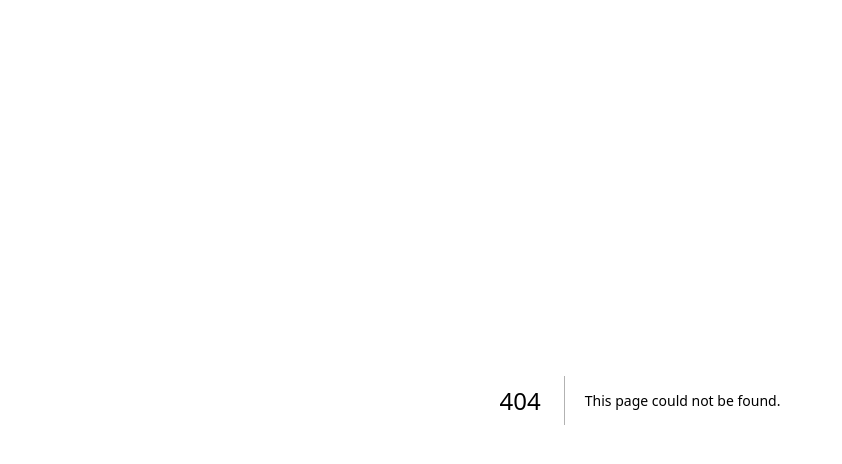
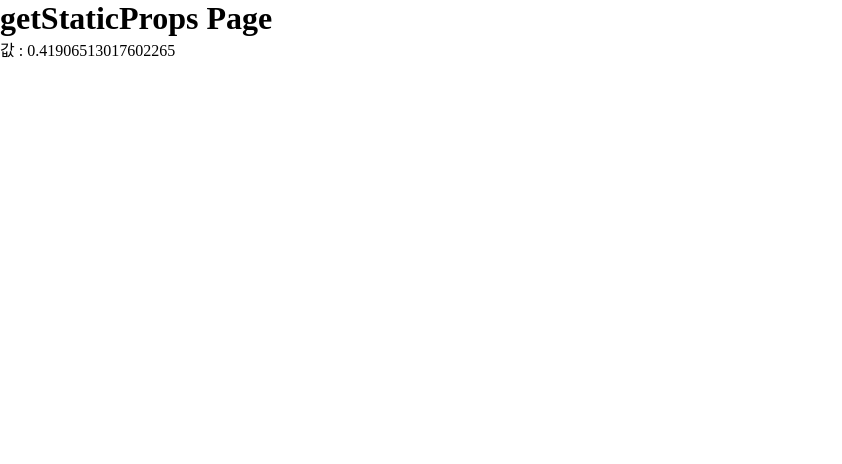
Before and after one commit to mieumje/nextjs-map, a Next.js app: page /section1/getStaticProps in a window 1280 px wide. Before the commit this address had no page. Shown: the top 464 px of the page, without its empty margins (0-842 px from the left). Built offline with nearby package versions, Linux system fonts and the light colour scheme.

Commit message:
feat: SSG 적용

```diff
--- /dev/null
+++ b/pages/section1/getStaticProps.tsx
@@ -0,0 +1,28 @@
+import { NextPage } from "next";
+
+interface Props {
+  data: number;
+}
+
+const Example: NextPage<Props> = ({ data }: Props) => {
+  return (
+    <main>
+      <h1>getStaticProps Page</h1>
+      <p>값 : {data}</p>
+    </main>
+  )
+}
+
+export default Example;
+
+export async function getStaticProps() {
+  const delaySeconds = 2;
+  const data = await new Promise((resolve) => setTimeout(() => {
+    return resolve(Math.random())
+  }, delaySeconds * 1000))
+
+  return {
+    props: { data },
+    revalidate: 5,
+  }
+}
```
